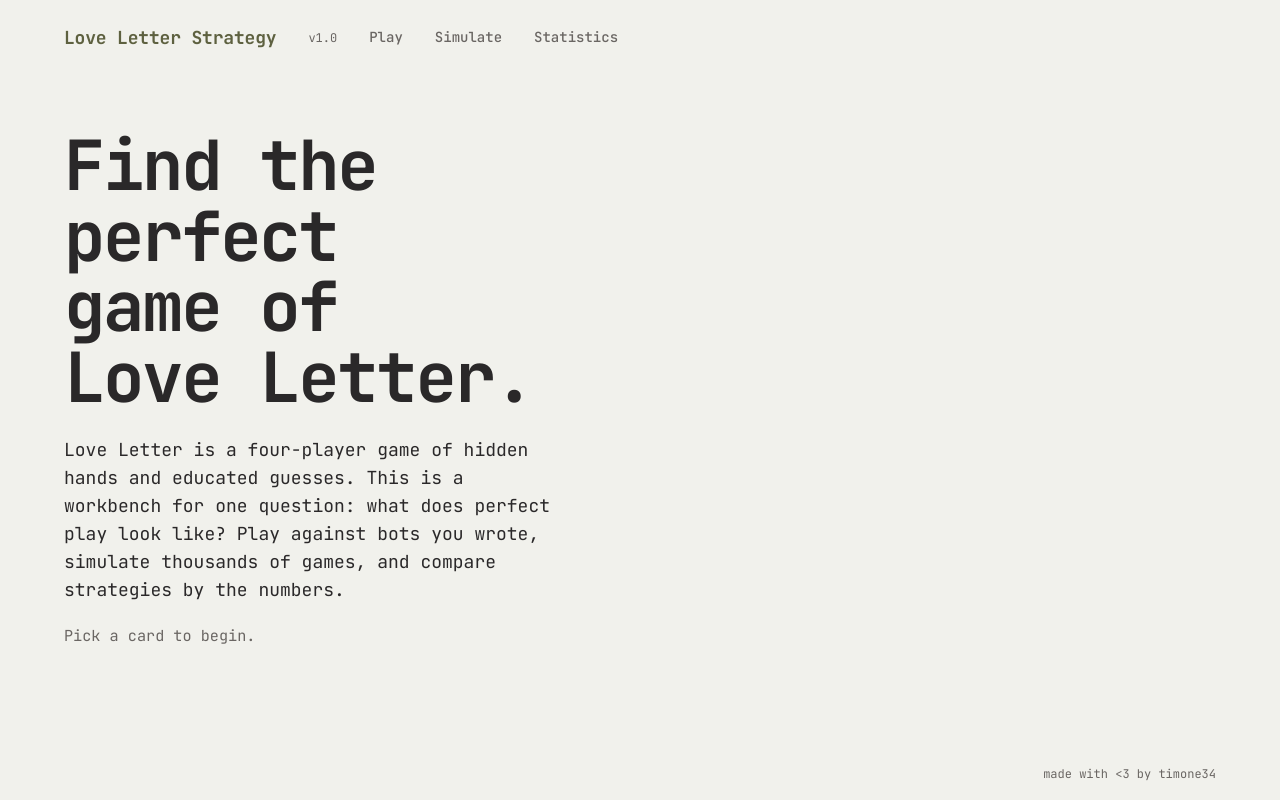
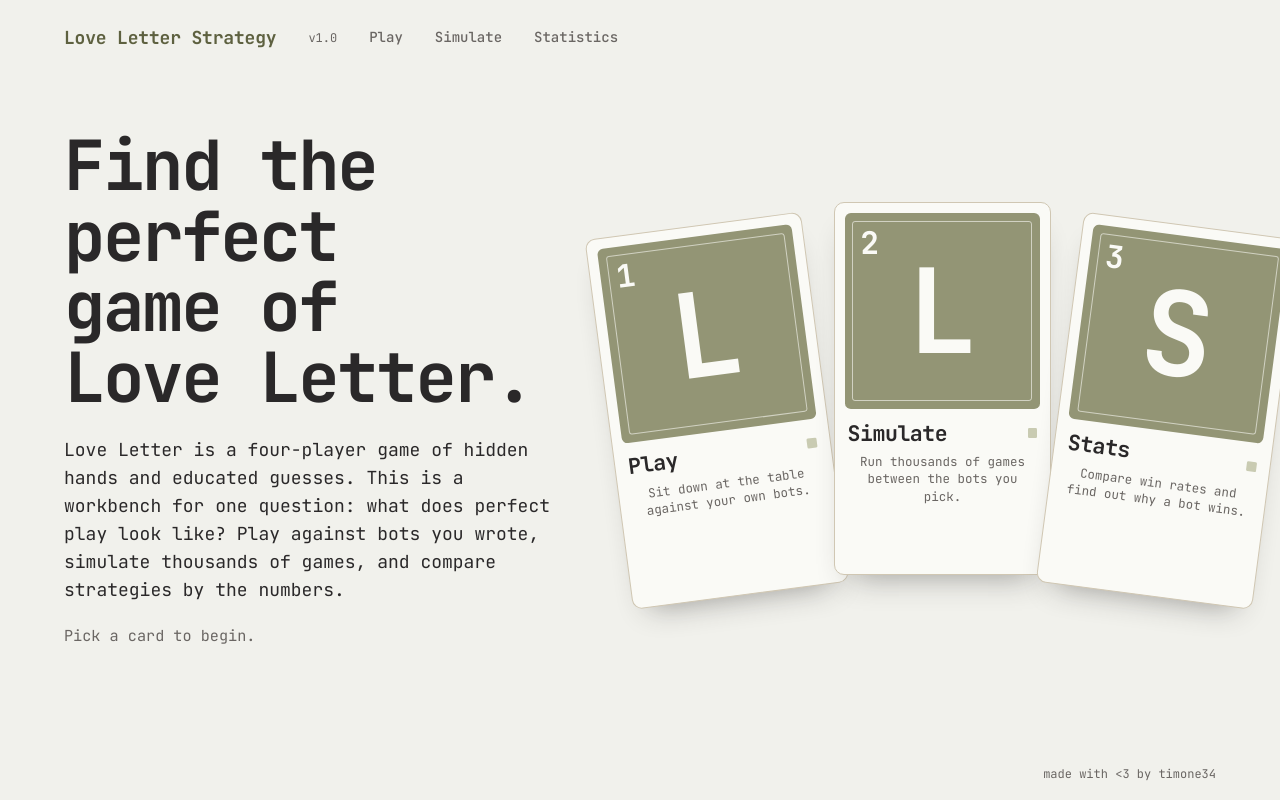
Before and after one commit to timone34/loveletter_project, a React (Vite) app in the folder web/: page / in a window 1280 px wide. Built offline with nearby package versions, Linux system fonts and the light colour scheme.

Commit message:
Home page changes

```diff
--- a/web/src/components/CardArt.tsx
+++ /dev/null
@@ -1,96 +0,0 @@
-// Sharp-edged silhouettes drawn in a 100x130 box with currentColor,
-// so the card decides whether they render white or black.
-// To add a character: add it to CardKind and give it an entry in SHAPES.
-
-export type CardKind =
-  | "guard"
-  | "priest"
-  | "baron"
-  | "handmaid"
-  | "prince"
-  | "king"
-  | "countess"
-  | "princess";
-
-const SHAPES: Record<CardKind, string[]> = {
-  // Shield with a hollow centre and a diamond inside it
-  guard: [
-    "M50 12 L86 26 V70 L50 118 L14 70 V26 Z M50 30 L70 38 V66 L50 94 L30 66 V38 Z M50 46 L58 62 L50 78 L42 62 Z",
-  ],
-  // Bishop's mitre with a cross cut out of it
-  priest: [
-    "M50 10 L80 60 L74 100 L26 100 L20 60 Z M47 32 H53 V44 H65 V50 H53 V78 H47 V50 H35 V44 H47 Z",
-    "M16 108 H84 V118 H16 Z",
-  ],
-  // Balance scale (the Baron compares hands)
-  baron: [
-    "M50 24 L60 40 L50 56 L40 40 Z",
-    "M47 52 H53 V108 H47 Z",
-    "M30 108 H70 L76 118 H24 Z",
-    "M10 48 L90 34 V42 L10 56 Z",
-    "M14 55 L1 90 H27 Z",
-    "M86 41 L73 76 H99 Z",
-  ],
-  // Apron bow: two wings, a knot and two tails
-  handmaid: [
-    "M50 62 L10 38 V86 Z",
-    "M50 62 L90 38 V86 Z",
-    "M43 52 H57 V72 H43 Z",
-    "M45 76 L30 118 L47 106 Z",
-    "M55 76 L70 118 L53 106 Z",
-  ],
-  // Crown and band
-  prince: [
-    "M14 96 L8 42 L34 64 L50 26 L66 64 L92 42 L86 96 Z",
-    "M14 104 H86 V116 H14 Z",
-  ],
-  // Crown with a cross on top
-  king: [
-    "M14 100 L8 62 L32 80 L50 50 L68 80 L92 62 L86 100 Z",
-    "M46 12 H54 V22 H64 V30 H54 V44 H46 V30 H36 V22 H46 Z",
-    "M14 108 H86 V118 H14 Z",
-  ],
-  // Cut gemstone with a girdle slit and a facet
-  countess: [
-    "M30 20 H70 L92 50 L50 116 L8 50 Z M12 52 H88 L86 56 H14 Z M40 50 L50 28 L60 50 Z",
-  ],
-  // Angular heart
-  princess: [
-    "M50 112 L10 62 L10 34 L26 18 L40 18 L50 30 L60 18 L74 18 L90 34 L90 62 Z",
-  ],
-};
-
-type Props = { kind: CardKind; className?: string };
-
-export function CardArt({ kind, className }: Props) {
-  return (
-    <svg
-      className={className}
-      viewBox="0 0 100 130"
-      fill="currentColor"
-      fillRule="evenodd"
-      aria-hidden="true"
-      focusable="false"
-    >
-      {SHAPES[kind].map((d) => (
-        <path key={d} d={d} />
-      ))}
-    </svg>
-  );
-}
-
-// A love letter: the emblem on the back of every card.
-export function EnvelopeArt({ className }: { className?: string }) {
-  return (
-    <svg
-      className={className}
-      viewBox="0 0 100 100"
-      fill="currentColor"
-      fillRule="evenodd"
-      aria-hidden="true"
-      focusable="false"
-    >
-      <path d="M10 24 H90 V80 H10 Z M17 31 L50 58 L83 31 V38 L50 65 L17 38 Z" />
-    </svg>
-  );
-}
--- a/web/src/components/cardData.ts
+++ b/web/src/components/cardData.ts
@@ -1,4 +1,4 @@
-export type CardId =
+export type GameCardId =
   | "guard"
   | "priest"
   | "baron"
@@ -7,6 +7,10 @@ export type CardId =
   | "king"
   | "countess"
   | "princess";
+
+export type ModeCardId = "play" | "simulate" | "stats";
+
+export type CardId = GameCardId | ModeCardId;
 
 export type CardInfo = {
   id: CardId;
@@ -17,7 +21,7 @@ export type CardInfo = {
   copies: number; // how many are in the deck
 };
 
-export const CARDS: CardInfo[] = [
+export const GAME_CARDS: CardInfo[] = [
   { id: "guard", value: 1, letter: "g", name: "Guard", copies: 5,
     text: "Guess someone's card. If you're correct, they're rejected." },
   { id: "priest", value: 2, letter: "p", name: "Priest", copies: 2,
@@ -36,6 +40,47 @@ export const CARDS: CardInfo[] = [
     text: "If you play or discard this card, you're rejected." },
 ];
 
+export const MODE_CARDS: CardInfo[] = [
+  { id: "play", value: 1, letter: "L", name: "Play", copies: 1,
+    text: "Sit down at the table against your own bots." },
+  { id: "simulate", value: 2, letter: "L", name: "Simulate", copies: 1,
+    text: "Run thousands of games between the bots you pick." },
+  { id: "stats", value: 3, letter: "S", name: "Stats", copies: 1,
+    text: "Compare win rates and find out why a bot wins." },
+
+];
+
 export const CARD_BY_ID = Object.fromEntries(
-  CARDS.map((c) => [c.id, c]),
+    [...GAME_CARDS, ...MODE_CARDS].map((c) => [c.id, c]),
 ) as Record<CardId, CardInfo>;
+
+
+// // HOME PAGE CARDS
+
+// export type ModeCardId =
+//   | "play"
+//   | "simulate"
+//   | "stats";
+
+// export type ModeCardInfo = {
+//   id: ModeCardId;
+//   value: number;
+//   letter: string; // the LLN letter, case-sensitive
+//   name: string;
+//   text: string;
+//   copies: number; // how many are in the deck
+// };
+
+// export const MODE_CARDS: ModeCardInfo[] = [
+//   { id: "play", value: 1, letter: "P", name: "Play", copies: 1,
+//     text: "Sit down at the table against your own bots." },
+//   { id: "simulate", value: 2, letter: "s", name: "Simulate", copies: 1,
+//     text: "Run thousands of games between the bots you pick." },
+//   { id: "stats", value: 3, letter: "S", name: "Stats", copies: 1,
+//     text: "Compare win rates and find out why a bot wins." },
+
+// ];
+
+// export const MODE_CARD_BY_ID = Object.fromEntries(
+//   MODE_CARDS.map((c) => [c.id, c]),
+// ) as Record<ModeCardId, ModeCardInfo>;
--- a/web/src/pages/Home.css
+++ b/web/src/pages/home/Home.css
@@ -113,109 +113,48 @@
   padding-block: 2rem;
 }
 
-.mode-card {
+.mode-button {
   --card-color: var(--accent);
   --r: calc((var(--i) - 1) * 7.5deg);
   --y: calc((var(--i) - 1) * (var(--i) - 1) * 20px);
 
   position: relative;
-  display: flex;
-  flex-direction: column;
+  display: block;
   width: var(--w);
-  aspect-ratio: 7/12;
+  aspect-ratio: 7 / 12;
+  flex-shrink: 0;
   margin-inline: calc(var(--w) * -0.06);
-  padding: 10px;
-  border: 1px solid var(--secondary);
-  border-radius: 18px;
-  background: var(--surface);
-  text-align: left;
+
+  padding: 0;
+  border: none;
+  border-radius: 5rem;
+  background: transparent;
   cursor: pointer;
-  box-shadow: 0 22px 34px -18px rgb(42 40 41 / 0.45);
+
   transform-origin: 50% 120%;
   transform: translateY(var(--y)) rotate(var(--r));
+
   transition:
     transform 0.28s cubic-bezier(0.2, 0.8, 0.2, 1),
     box-shadow 0.28s ease;
-  /* the deal-in only styles the "before" state; afterwards hover works normally */
+
   animation: deal 0.7s cubic-bezier(0.2, 0.8, 0.2, 1) backwards;
   animation-delay: calc(var(--i) * 110ms + 150ms);
 }
 
-.mode-card[data-kind="guard"] {
-  --card-color: var(--card-guard);
-}
-.mode-card[data-kind="prince"] {
-  --card-color: var(--card-prince);
-}
-.mode-card[data-kind="baron"] {
-  --card-color: var(--card-baron);
+.mode-button__card {
+  width: var(--w)
 }
 
-.mode-card:hover,
-.mode-card:focus-visible {
+.mode-button:hover,
+.mode-button:focus-visible {
   z-index: 2;
   transform: translateY(calc(var(--y) - 18px)) rotate(var(--r)) scale(1.05);
   box-shadow: 0 30px 40px -18px rgb(42 40 41 / 0.5);
 }
 
-.mode-card:active {
+.mode-button:active {
   transform: translateY(calc(var(--y) - 10px)) rotate(var(--r)) scale(0.985);
-}
-
-.mode-card__art {
-  position: relative;
-  display: grid;
-  place-items: center;
-  aspect-ratio: 1 / 1;
-  border-radius: 10px;
-  background: var(--card-color);
-  color: #fff;
-}
-
-/* thin inner frame, like the border on a printed card */
-.mode-card__art::before {
-  content: "";
-  position: absolute;
-  inset: 8px;
-  border: 1.5px solid rgb(255 255 255 / 0.35);
-  border-radius: 5px;
-  pointer-events: none;
-}
-
-.mode-card__value {
-  position: absolute;
-  top: 14px;
-  left: 17px;
-  font-family: var(--font-display);
-  font-weight: 700;
-  font-size: 1.4rem;
-  line-height: 1;
-}
-
-.mode-card__silhouette {
-  width: 58%;
-  height: auto;
-}
-
-.mode-card__body {
-  display: flex;
-  flex-direction: column;
-  gap: 0.25rem;
-  padding: 0.85rem 0.35rem 0.5rem;
-}
-
-.mode-card__title {
-  font-family: var(--font-display);
-  font-weight: 700;
-  font-size: 1.35rem;
-  letter-spacing: -0.02em;
-  color: var(--text);
-}
-
-.mode-card__blurb {
-  font-size: 0.875rem;
-  line-height: 1.4;
-  color: var(--text-muted);
 }
 
 @keyframes deal {
@@ -273,21 +212,6 @@
   transform: scale(0.985);
 }
 
-  .mode-card__art {
-    flex: 0 0 34%;
-    aspect-ratio: 1 / 1;
-  }
-
-  .mode-card__value {
-    top: 10px;
-    left: 12px;
-    font-size: 1.15rem;
-  }
-
-  .mode-card__body {
-    padding: 0.25rem 0.5rem;
-  }
-
   @keyframes deal-row {
     from {
       opacity: 0;
--- a/web/src/pages/Home.tsx
+++ b/web/src/pages/home/Home.tsx
@@ -1,41 +1,10 @@
 import type { CSSProperties } from "react";
 import { NavLink, useNavigate } from "react-router-dom";
-import { CardArt, type CardKind } from "../components/CardArt";
+import { Card } from "../../components/Card";
+import type { ModeCardId } from "../../components/cardData";
 import "./Home.css";
 
-export type Mode = "play" | "simulate" | "stats";
-
-type ModeCard = {
-  mode: Mode;
-  kind: CardKind;
-  value: number; // the Love Letter value of the character on the card
-  title: string;
-  blurb: string;
-};
-
-const MODES: ModeCard[] = [
-  {
-    mode: "play",
-    kind: "guard",
-    value: 1,
-    title: "Play",
-    blurb: "Sit down at the table against your own bots.",
-  },
-  {
-    mode: "simulate",
-    kind: "prince",
-    value: 5,
-    title: "Simulate",
-    blurb: "Run thousands of games between the bots you pick.",
-  },
-  {
-    mode: "stats",
-    kind: "baron",
-    value: 3,
-    title: "Stats",
-    blurb: "Compare win rates and find out why a bot wins.",
-  },
-];
+const MODES: ModeCardId[] = ["play", "simulate", "stats"];
 
 export default function Home() {
   const navigate = useNavigate();
@@ -78,23 +47,15 @@ export default function Home() {
         </div>
 
         <div className="fan">
-          {MODES.map((m, i) => (
+          {MODES.map((id, i) => (
             <button
-              key={m.mode}
+              key={id}
               type="button"
-              className="mode-card"
-              data-kind={m.kind}
+              className="mode-button"
               style={{ "--i": i } as CSSProperties}
-              onClick={() => navigate(`/${m.mode}`)}
+              onClick={() => navigate(`/${id}`)}
             >
-              <span className="mode-card__art">
-                <span className="mode-card__value">{m.value}</span>
-                <CardArt kind={m.kind} className="mode-card__silhouette" />
-              </span>
-              <span className="mode-card__body">
-                <span className="mode-card__title">{m.title}</span>
-                <span className="mode-card__blurb">{m.blurb}</span>
-              </span>
+              <Card id={id} className="mode-button__card"/>
             </button>
           ))}
         </div>
--- a/web/src/pages/Play.tsx
+++ b/web/src/pages/play/Play.tsx
@@ -1,7 +1,7 @@
 import type { CSSProperties } from "react";
 import { NavLink } from "react-router-dom";
-import { Card } from "../components/Card";
-import { CARDS } from "../components/cardData";
+import { Card } from "../../components/Card";
+import { GAME_CARDS } from "../../components/cardData";
 import "./Play.css";
 
 
@@ -35,7 +35,7 @@ export default function Play() {
         <section>
           <h2 className="preview__title">All cards</h2>
           <div className="preview__grid">
-            {CARDS.map((c) => (
+            {GAME_CARDS.map((c) => (
               <Card key={c.id} id={c.id} width="200px" className={c.id}/>
             ))}
             <Card faceDown width="200px" className="face-down" />
```
Also changed, not shown: web/src/App.tsx (+4 -4 lines), web/src/pages/play/Play.css (renamed from web/src/pages/Play.css), web/src/pages/simulate/Simulate.tsx (added), web/src/pages/stats/Stats.tsx (added).
